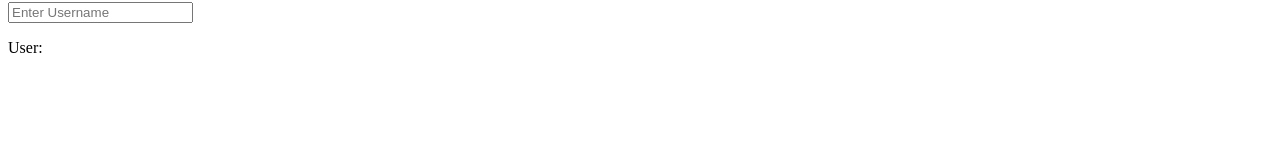
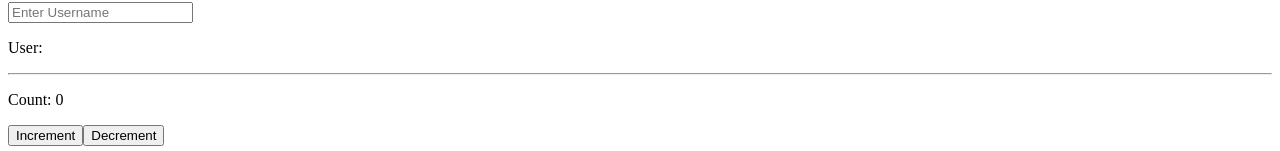
Before and after one commit to alithecoder01/ReactHooks, a React (Vite) app: page / in a window 1280 px wide. Shown: the part 818-969 px from the top of the page. Before the commit the page ends 891 px from the top, so only its background shows below. Built offline with nearby package versions, Linux system fonts and the light colour scheme; no server answers.

Commit message:
Zustand Ex

```diff
--- a/package.json
+++ b/package.json
@@ -12,7 +12,8 @@
   "dependencies": {
     "axios": "^1.7.2",
     "react": "^18.2.0",
-    "react-dom": "^18.2.0"
+    "react-dom": "^18.2.0",
+    "zustand": "^4.5.2"
   },
   "devDependencies": {
     "@types/react": "^18.2.66",
--- a/src/App.jsx
+++ b/src/App.jsx
@@ -4,6 +4,7 @@ import { Reducer } from "./component/Reducer";
 import { Ref } from "./component/Ref";
 import State from "./component/State";
 import { Context } from "./component/useContext/Context";
+import { Zustand } from "./stateManagement/zustand";
 
 export default function App() {
   return (
@@ -25,6 +26,9 @@ export default function App() {
       <hr />
       {/* useContext Ex */}
       <Context/>
+      <hr />
+      {/* zustand Ex*/}
+      <Zustand/>
     </div>
   );
 }
--- /dev/null
+++ b/src/stateManagement/zustand.jsx
@@ -0,0 +1,20 @@
+import { create } from "zustand";
+
+const useStore = create((set) => ({
+  count: 0,
+  increment: () => set((state) => ({ count: state.count + 1 })),
+  decrement: () => set((state) => ({ count: state.count - 1 })),
+}));
+
+
+export function Zustand() {
+  const { count, increment, decrement } = useStore();
+
+  return (
+    <div>
+      <p>Count: {count}</p>
+      <button onClick={increment}>Increment</button>
+      <button onClick={decrement}>Decrement</button>
+    </div>
+  );
+}
```
Also changed, not shown: 1 other file (tests, documents, lock files or other folders).
